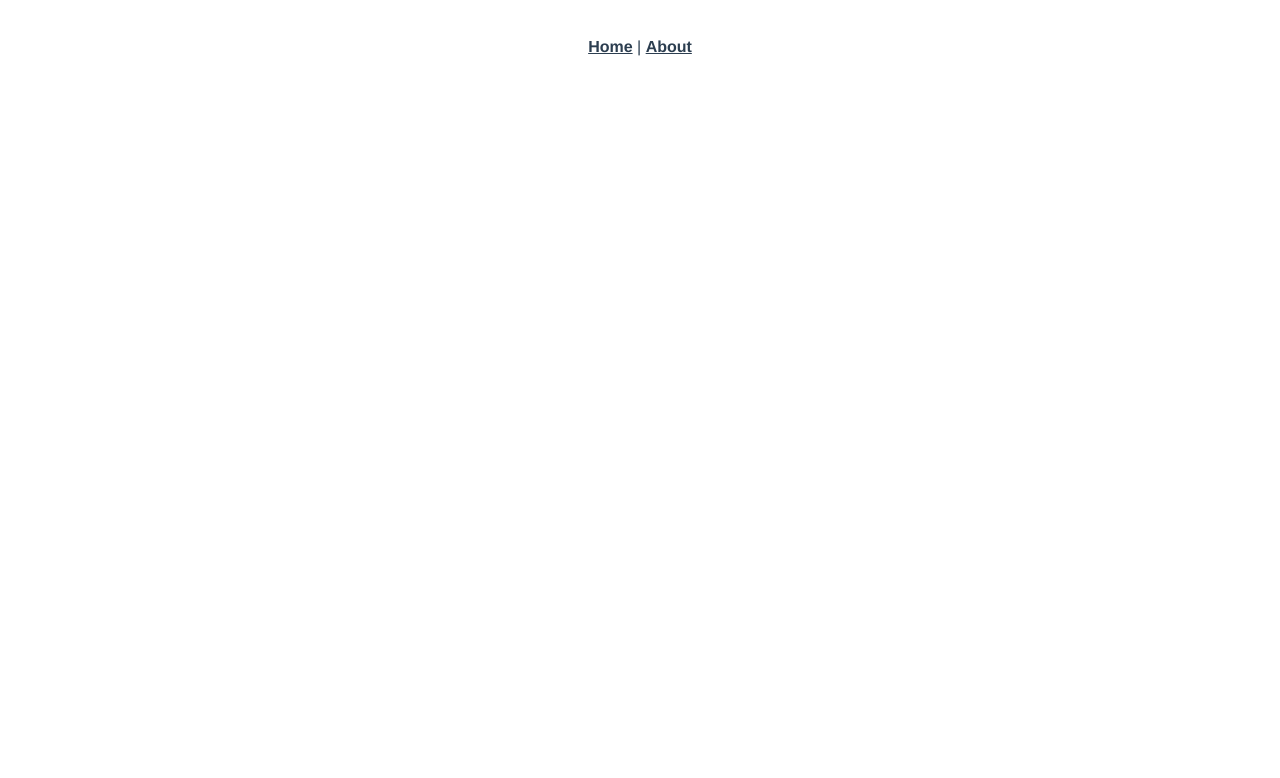
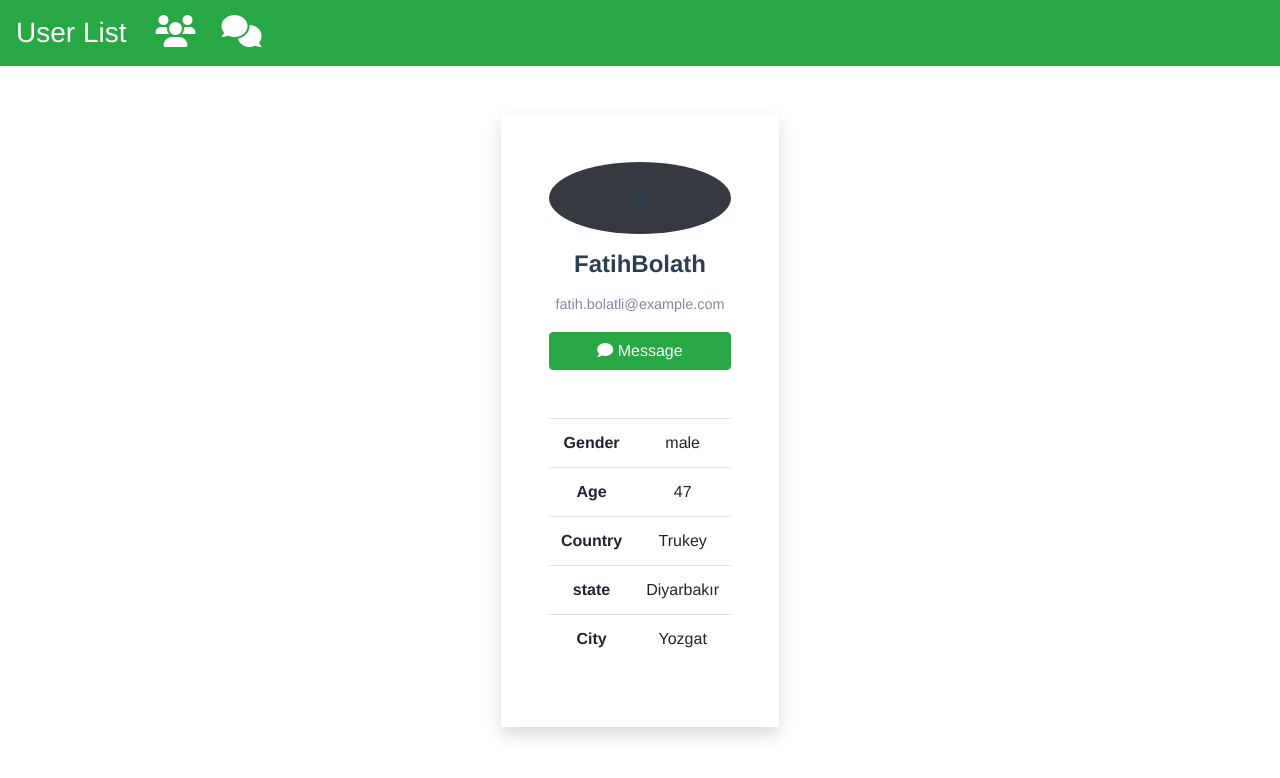
Before and after one commit to satojin219/Online-Dating-App, a Vue app: page /user/1 in a window 1280 px wide. Before the commit this address had no page. Shown: the top 778 px of the page. Built offline with nearby package versions, Linux system fonts and the light colour scheme.

Commit message:
rourer.jsの変更

```diff
--- a/public/index.html
+++ b/public/index.html
@@ -1,11 +1,14 @@
 <!DOCTYPE html>
-<html lang="">
+<html lang="ja">
   <head>
     <meta charset="utf-8">
     <meta http-equiv="X-UA-Compatible" content="IE=edge">
     <meta name="viewport" content="width=device-width,initial-scale=1.0">
     <link rel="icon" href="<%= BASE_URL %>favicon.ico">
     <title><%= htmlWebpackPlugin.options.title %></title>
+    <link rel="stylesheet" href="https://stackpath.bootstrapcdn.com/bootstrap/4.5.0/css/bootstrap.min.css" integrity="sha384-9aIt2nRpC12Uk9gS9baDl411NQApFmC26EwAOH8WgZl5MYYxFfc+NcPb1dKGj7Sk" crossorigin="anonymous">
+    <link rel="stylesheet" href="https://cdnjs.cloudflare.com/ajax/libs/font-awesome/6.0.0-beta3/css/all.min.css">
+    <link href="/your-path-to-fontawesome/css/all.css" rel="stylesheet"> <!--load all styles -->
   </head>
   <body>
     <noscript>
--- a/src/App.vue
+++ b/src/App.vue
@@ -1,8 +1,25 @@
 <template>
-  <div id="nav">
-    <router-link to="/">Home</router-link> |
-    <router-link to="/about">About</router-link>
-  </div>
+
+    <header class="bg-success d-flex flex-row text-white">
+<h3 class="m-3">User List</h3>
+<router-link to="/">
+<button class="btn text-white">
+  <i class="fas fa-users my-2 fa-2x"></i>
+</button>
+</router-link>
+
+<router-link to="/message-List">
+  <button class="btn text-white">
+<i class="fas fa-comments my-2 fa-2x"></i>
+</button>
+</router-link>
+
+
+</header>
+
+
+
+
   <router-view/>
 </template>
 
--- /dev/null
+++ b/src/pages/chat.vue
@@ -0,0 +1,59 @@
+<template>
+
+<header class="bg-success d-flex flex-row text-white">
+<h3 class="m-3">Online Dating App</h3>
+<button class="btn text-white">
+  <i class="fas fa-users my-2 fa-2x"></i>
+</button>
+<button class="btn text-white">
+<i class="fas fa-comments my-2 fa-2x"></i>
+</button>
+</header>
+
+<div class="d-flex justify-content-center flex-column  p-5 m-3">
+<div style="overflow-x: auto; height:500px">
+
+<div class="d-flex justify-content-start my-3">
+  <div class="rounded-circle bg-dark p-">fa</div>
+  <div class="rounded  mx-4 p-2 bg-light">こんにちは、私は佐藤仁です</div>
+</div>
+<div class="font-weight-bold text-secondary time  mx-4 px-2 ">12/25 21:10</div>
+
+
+<div class="d-flex  flex-row-reverse my-3">
+  <div class="rounded  mx-4 p-2 bg-success text-white">はじめまして佐藤さん</div>
+</div>
+<div class="font-weight-bold text-secondary time d-flex  flex-row-reverse  mx-4 px-2">12/25 21:10</div>
+
+
+</div>
+
+</div>
+
+
+
+<div class="input-group d-flex footer justify-content-center p-5 ">
+  <input type="text" class="form-control" placeholder="メッセージを作成" >
+  <div class="input-group-append">
+    <button class="input-group-text"><i class="fas fa-paper-plane"></i></button>
+  </div>
+</div>
+
+</template>
+
+<script>
+export default {
+  name: "chat",
+
+}
+</script>
+<style scoped>
+.footer {
+    position: absolute;
+    bottom: 0;
+}
+.time{
+  font-size: 0.8rem;
+  opacity: .6;
+}
+</style>
--- /dev/null
+++ b/src/pages/message-list.vue
@@ -0,0 +1,32 @@
+<template>
+
+
+
+<div class="d-flex justify-content-around p-4 border-bottom border-light ">
+  <div class="rounded-circle bg-dark p-1">fa</div>
+  <div class="d-flex flex-column">
+    <div class="font-weight-bold">NicoleWoods</div>
+    <div class="message">こんにちは、佐藤仁です</div>
+  </div>
+  <div class="time">21:31:34</div>
+</div>
+
+</template>
+
+<script>
+export default {
+  name:"messageList",
+}
+</script>
+
+<style scoped>
+.time{
+  font-size: 0.8rem;
+  opacity: .6;
+}
+.message{
+  font-size: 1rem;
+  opacity: .6;
+
+}
+</style>
--- /dev/null
+++ b/src/pages/user-detail.vue
@@ -0,0 +1,53 @@
+<template>
+<div class="d-flex justify-content-center">
+  <div class="m-5 p-5  shadow text-center ">
+<div class="rounded-circle p-4 bg-dark">a</div>
+<h4 class="my-3 font-weight-bold">FatihBolath</h4>
+<p class="detail">fatih.bolatli@example.com</p>
+
+  <button class="btn  btn-success text-white col-12"><i class="fas fa-comment"></i> Message</button>
+
+<table class="table mt-5">
+  <tbody>
+    <tr>
+      <th scope="row">Gender</th>
+      <td>male</td>
+    </tr>
+    <tr>
+      <th scope="row">Age</th>
+      <td>47</td>
+    </tr>
+    <tr>
+      <th scope="row">Country</th>
+      <td>Trukey</td>
+    </tr>
+    <tr>
+      <th scope="row">state</th>
+      <td>Diyarbakır</td>
+    </tr>
+    <tr>
+      <th scope="row">City</th>
+      <td>Yozgat</td>
+    </tr>
+
+  </tbody>
+</table>
+</div>
+</div>
+
+
+</template>
+
+<script>
+export default {
+  name: "userDetail",
+
+}
+</script>
+
+<style scoped>
+  .detail{
+  font-size: 0.9rem;
+  opacity: .6;
+}
+</style>
--- /dev/null
+++ b/src/pages/user-list.vue
@@ -0,0 +1,77 @@
+<template>
+
+
+
+
+
+<div class="d-flex  justify-content-center flex-wrap col-12">
+
+
+<div class="m-5 p-5  shadow text-center ">
+<div class="rounded-circle p-4 bg-dark">a</div>
+<h4 class="my-3 font-weight-bold">FatihBolath</h4>
+<p class="detail"><i class="fas fa-map-marker-alt "></i> Tokyo / Age:47</p>
+<div class="d-flex justify-content-between">
+  <button class="btn  btn-success text-white">Profile</button>
+  <button class="btn  btn-light"><i class="fas fa-comment-dots"></i></button>
+</div>
+</div>
+
+<div class="m-5 p-5  shadow text-center ">
+<div class="rounded-circle p-4 bg-dark">a</div>
+<h4 class="my-3 font-weight-bold">FatihBolath</h4>
+<p class="detail"><i class="fas fa-map-marker-alt "></i> Tokyo / Age:47</p>
+<div class="d-flex justify-content-between">
+  <button class="btn  btn-success text-white">Profile</button>
+  <button class="btn  btn-light"><i class="fas fa-comment-dots"></i></button>
+</div>
+</div>
+
+
+
+<div class="m-5 p-5  shadow text-center">
+<div class="rounded-circle p-4 bg-dark">a</div>
+<h4 class="my-3 font-weight-bold">FatihBolath</h4>
+<p class="detail"><i class="fas fa-map-marker-alt "></i> Tokyo / Age:47</p>
+<div class="d-flex justify-content-between">
+  <button class="btn  btn-success text-white">Profile</button>
+  <button class="btn  btn-light"><i class="fas fa-comment-dots"></i></button>
+</div>
+</div>
+<div class="m-5 p-5  shadow text-center">
+<div class="rounded-circle p-4 bg-dark">a</div>
+<h4 class="my-3 font-weight-bold">FatihBolath</h4>
+<p class="detail"><i class="fas fa-map-marker-alt "></i> Tokyo / Age:47</p>
+<div class="d-flex justify-content-between">
+  <button class="btn  btn-success text-white">Profile</button>
+  <button class="btn  btn-light"><i class="fas fa-comment-dots"></i></button>
+</div>
+</div>
+<div class="m-5 p-5  shadow text-center">
+<div class="rounded-circle p-4 bg-dark">a</div>
+<h4 class="my-3 font-weight-bold">FatihBolath</h4>
+<p class="detail"><i class="fas fa-map-marker-alt "></i> Tokyo / Age:47</p>
+<div class="d-flex justify-content-between">
+  <button class="btn  btn-success text-white">Profile</button>
+  <button class="btn  btn-light"><i class="fas fa-comment-dots"></i></button>
+</div>
+</div>
+
+
+</div>
+
+</template>
+
+<script>
+export default {
+  name:"userList",
+}
+</script>
+
+<style scoped>
+.detail{
+  font-size: 0.9rem;
+  opacity: .6;
+}
+
+</style>
--- a/src/router/index.js
+++ b/src/router/index.js
@@ -1,19 +1,29 @@
 import { createRouter, createWebHistory } from 'vue-router'
-import Home from '../views/Home.vue'
+import userList from '../pages/user-list.vue'
 
 const routes = [
   {
     path: '/',
-    name: 'Home',
-    component: Home
+    name: 'userList',
+    component: userList
   },
   {
-    path: '/about',
-    name: 'About',
+    path: '/message-list',
+    name: 'message-list',
     // route level code-splitting
     // this generates a separate chunk (about.[hash].js) for this route
     // which is lazy-loaded when the route is visited.
-    component: () => import(/* webpackChunkName: "about" */ '../views/About.vue')
+    component: () => import(/* webpackChunkName: "about" */ '../pages/message-list.vue')
+  },
+  {
+    path:"/user/:id",
+    name:"user",
+    component: ()=>import("../pages/user-detail.vue")
+  },
+  {
+    path:"/user/:id/chat",
+    name:"chat",
+    component: ()=>import("../pages/chat.vue")
   }
 ]
 
```
Also changed, not shown: src/components/home.vue (added, +21 -0 lines), src/store/message.js (added), src/store/user.js (added).
